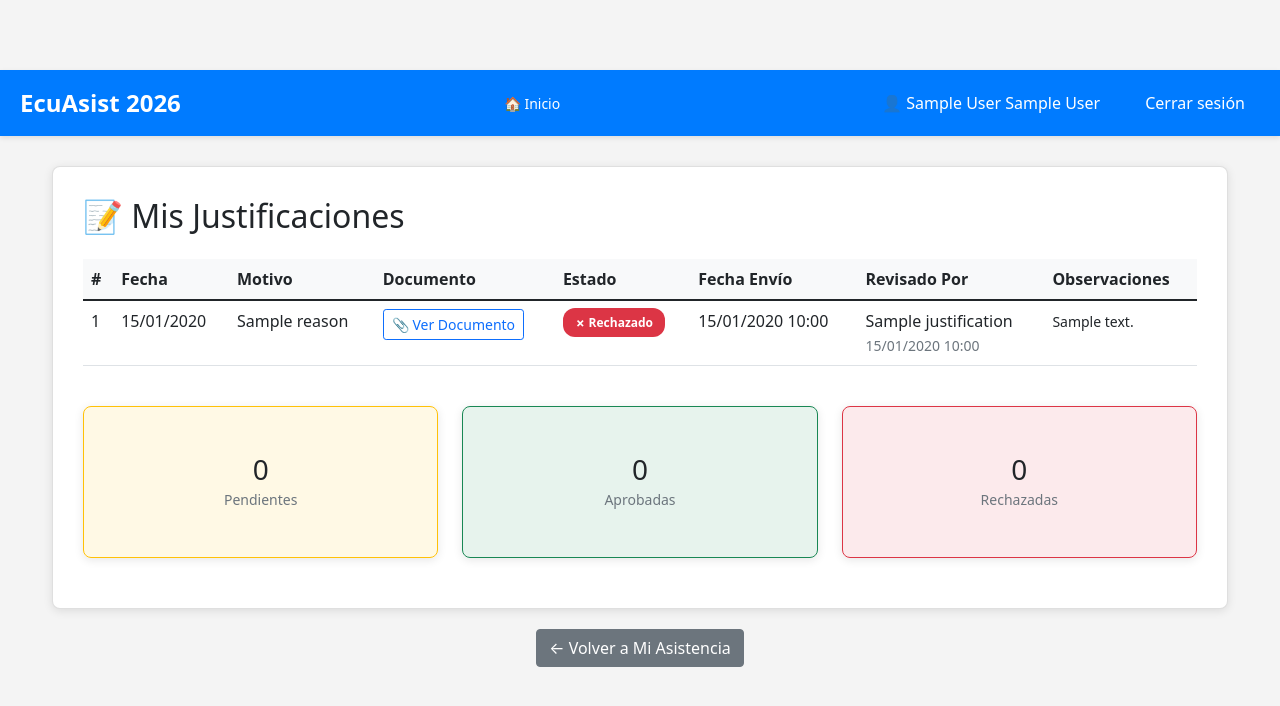
After one commit to viktorengel/EcuAsistencia2026, a PHP site: the page made by views/justifications/my_list.php in a window 1280 px wide. The commit adds this page. Shown: the top 706 px of the page. Run offline with PHP 8.4, Linux system fonts and the light colour scheme; the visitor is signed in with stand-in values (Sample User, id 1); tables that the repository leaves empty hold one stand-in row (values such as "Sample post"); the template is opened without the code that fills it: most values are stand-ins (such as "Sample title", 1, 10 or a date in 2020); some libraries are stand-ins or nearby versions.

Commit message:
Correciones justificacion

```diff
--- /dev/null
+++ b/views/justifications/my_list.php
@@ -0,0 +1,168 @@
+<?php Security::requireLogin(); ?>
+<!DOCTYPE html>
+<html lang="es">
+<head>
+    <meta charset="UTF-8">
+    <meta name="viewport" content="width=device-width, initial-scale=1.0">
+    <title>Mis Justificaciones - EcuAsist</title>
+    <link href="https://cdn.jsdelivr.net/npm/bootstrap@5.1.3/dist/css/bootstrap.min.css" rel="stylesheet">
+    <style>
+        body { padding-top: 70px; background: #f4f4f4; }
+        .container { max-width: 1200px; margin: 30px auto; }
+        .card { background: white; padding: 30px; border-radius: 8px; box-shadow: 0 2px 10px rgba(0,0,0,0.1); margin-bottom: 20px; }
+        .badge-pending { background: #ffc107; color: #000; padding: 6px 12px; border-radius: 12px; font-size: 12px; font-weight: bold; }
+        .badge-approved { background: #28a745; color: white; padding: 6px 12px; border-radius: 12px; font-size: 12px; font-weight: bold; }
+        .badge-rejected { background: #dc3545; color: white; padding: 6px 12px; border-radius: 12px; font-size: 12px; font-weight: bold; }
+        .table th { background: #f8f9fa; font-weight: bold; }
+        .empty-state {
+            text-align: center;
+            padding: 60px 20px;
+            color: #999;
+        }
+        .empty-state .icon {
+            font-size: 64px;
+            margin-bottom: 20px;
+            opacity: 0.5;
+        }
+    </style>
+</head>
+<body>
+    <?php include BASE_PATH . '/views/partials/navbar.php'; ?>
+
+    <div class="container">
+        <div class="card">
+            <div class="d-flex justify-content-between align-items-center mb-4">
+                <h2 class="mb-0">📝 Mis Justificaciones</h2>
+            </div>
+
+            <?php if(isset($_GET['success'])): ?>
+                <div class="alert alert-success alert-dismissible fade show">
+                    ✓ Justificación enviada correctamente. Está pendiente de revisión.
+                    <button type="button" class="btn-close" data-bs-dismiss="alert"></button>
+                </div>
+            <?php endif; ?>
+
+            <?php if(empty($justifications)): ?>
+                <div class="empty-state">
+                    <div class="icon">📄</div>
+                    <h4>No tienes justificaciones enviadas</h4>
+                    <p class="text-muted">
+                        Las justificaciones que envíes aparecerán aquí.<br>
+                        Puedes justificar ausencias desde "Mi Asistencia".
+                    </p>
+                </div>
+            <?php else: ?>
+                <div class="table-responsive">
+                    <table class="table table-hover">
+                        <thead>
+                            <tr>
+                                <th>#</th>
+                                <th>Fecha</th>
+                                <th>Motivo</th>
+                                <th>Documento</th>
+                                <th>Estado</th>
+                                <th>Fecha Envío</th>
+                                <th>Revisado Por</th>
+                                <th>Observaciones</th>
+                            </tr>
+                        </thead>
+                        <tbody>
+                            <?php
+                            $counter = 1;
+                            foreach($justifications as $just):
+                            ?>
+                            <tr>
+                                <td><?= $counter++ ?></td>
+                                <td><?= date('d/m/Y', strtotime($just['attendance_date'])) ?></td>
+                                <td><?= htmlspecialchars($just['reason']) ?></td>
+                                <td>
+                                    <?php if($just['document_path']): ?>
+                                        <a href="<?= BASE_URL ?>/<?= $just['document_path'] ?>"
+                                           target="_blank"
+                                           class="btn btn-sm btn-outline-primary">
+                                            📎 Ver Documento
+                                        </a>
+                                    <?php else: ?>
+                                        <span class="text-muted">Sin documento</span>
+                                    <?php endif; ?>
+                                </td>
+                                <td>
+                                    <?php if($just['status'] === 'pendiente'): ?>
+                                        <span class="badge-pending">⏳ Pendiente</span>
+                                    <?php elseif($just['status'] === 'aprobado'): ?>
+                                        <span class="badge-approved">✓ Aprobado</span>
+                                    <?php else: ?>
+                                        <span class="badge-rejected">✗ Rechazado</span>
+                                    <?php endif; ?>
+                                </td>
+                                <td><?= date('d/m/Y H:i', strtotime($just['submitted_at'])) ?></td>
+                                <td>
+                                    <?php if($just['reviewed_by']): ?>
+                                        <?= htmlspecialchars($just['reviewer_name']) ?>
+                                        <br>
+                                        <small class="text-muted">
+                                            <?= date('d/m/Y H:i', strtotime($just['reviewed_at'])) ?>
+                                        </small>
+                                    <?php else: ?>
+                                        <span class="text-muted">-</span>
+                                    <?php endif; ?>
+                                </td>
+                                <td>
+                                    <?php if($just['review_notes']): ?>
+                                        <small><?= htmlspecialchars($just['review_notes']) ?></small>
+                                    <?php else: ?>
+                                        <span class="text-muted">-</span>
+                                    <?php endif; ?>
+                                </td>
+                            </tr>
+                            <?php endforeach; ?>
+                        </tbody>
+                    </table>
+                </div>
+
+                <!-- Resumen estadístico -->
+                <div class="row mt-4">
+                    <div class="col-md-4">
+                        <div class="card bg-warning bg-opacity-10 border-warning">
+                            <div class="card-body text-center">
+                                <h3 class="mb-0">
+                                    <?= count(array_filter($justifications, fn($j) => $j['status'] === 'pendiente')) ?>
+                                </h3>
+                                <small class="text-muted">Pendientes</small>
+                            </div>
+                        </div>
+                    </div>
+                    <div class="col-md-4">
+                        <div class="card bg-success bg-opacity-10 border-success">
+                            <div class="card-body text-center">
+                                <h3 class="mb-0">
+                                    <?= count(array_filter($justifications, fn($j) => $j['status'] === 'aprobado')) ?>
+                                </h3>
+                                <small class="text-muted">Aprobadas</small>
+                            </div>
+                        </div>
+                    </div>
+                    <div class="col-md-4">
+                        <div class="card bg-danger bg-opacity-10 border-danger">
+                            <div class="card-body text-center">
+                                <h3 class="mb-0">
+                                    <?= count(array_filter($justifications, fn($j) => $j['status'] === 'rechazado')) ?>
+                                </h3>
+                                <small class="text-muted">Rechazadas</small>
+                            </div>
+                        </div>
+                    </div>
+                </div>
+            <?php endif; ?>
+        </div>
+
+        <div class="text-center">
+            <a href="?action=my_attendance" class="btn btn-secondary">
+                ← Volver a Mi Asistencia
+            </a>
+        </div>
+    </div>
+
+    <script src="https://cdn.jsdelivr.net/npm/bootstrap@5.1.3/dist/js/bootstrap.bundle.min.js"></script>
+</body>
+</html>
```
Also changed, not shown: FuncionalidadesRol.md (+7 -7 lines), controllers/JustificationController.php (+12 -0 lines), models/Justification.php (+15 -2 lines), views/justifications/pending.php (+26 -10 lines), uploads/justifications/69935b0811b11.png (added), uploads/justifications/69935bf9605e9.png (added).
